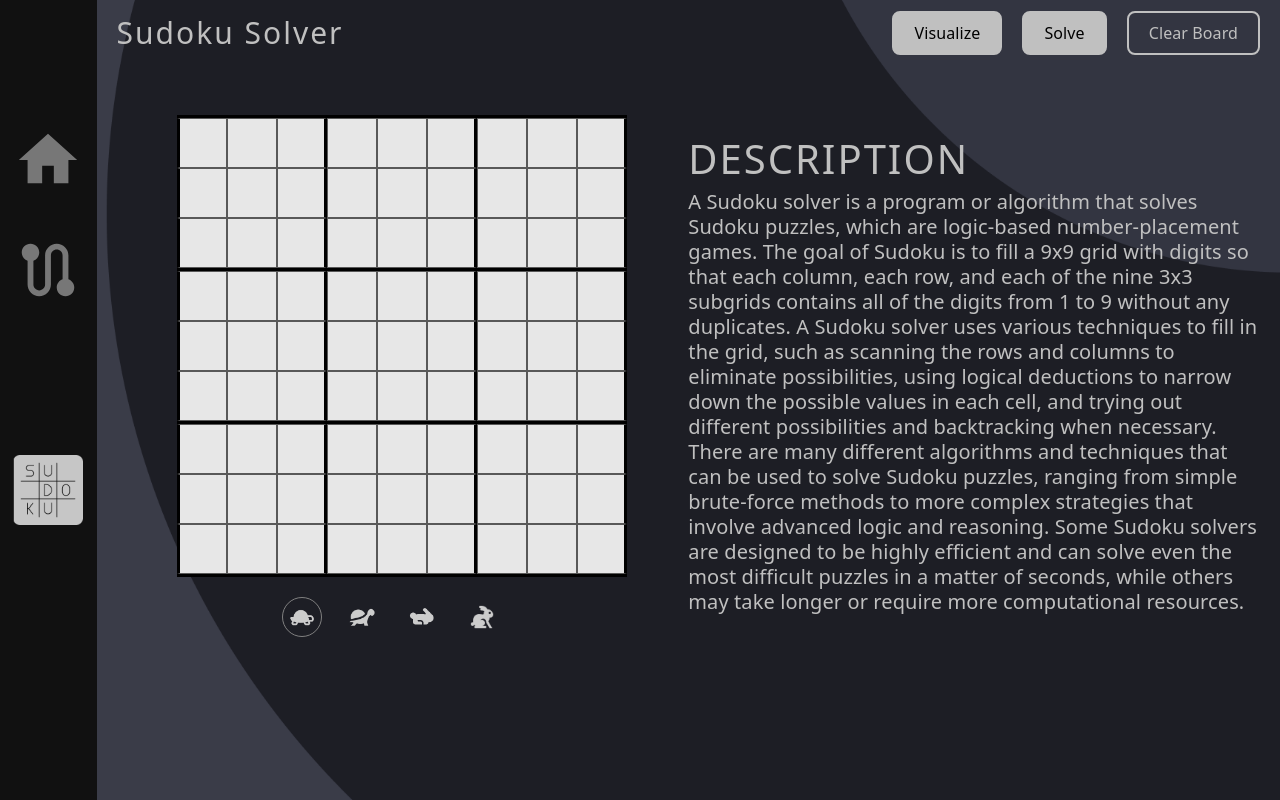
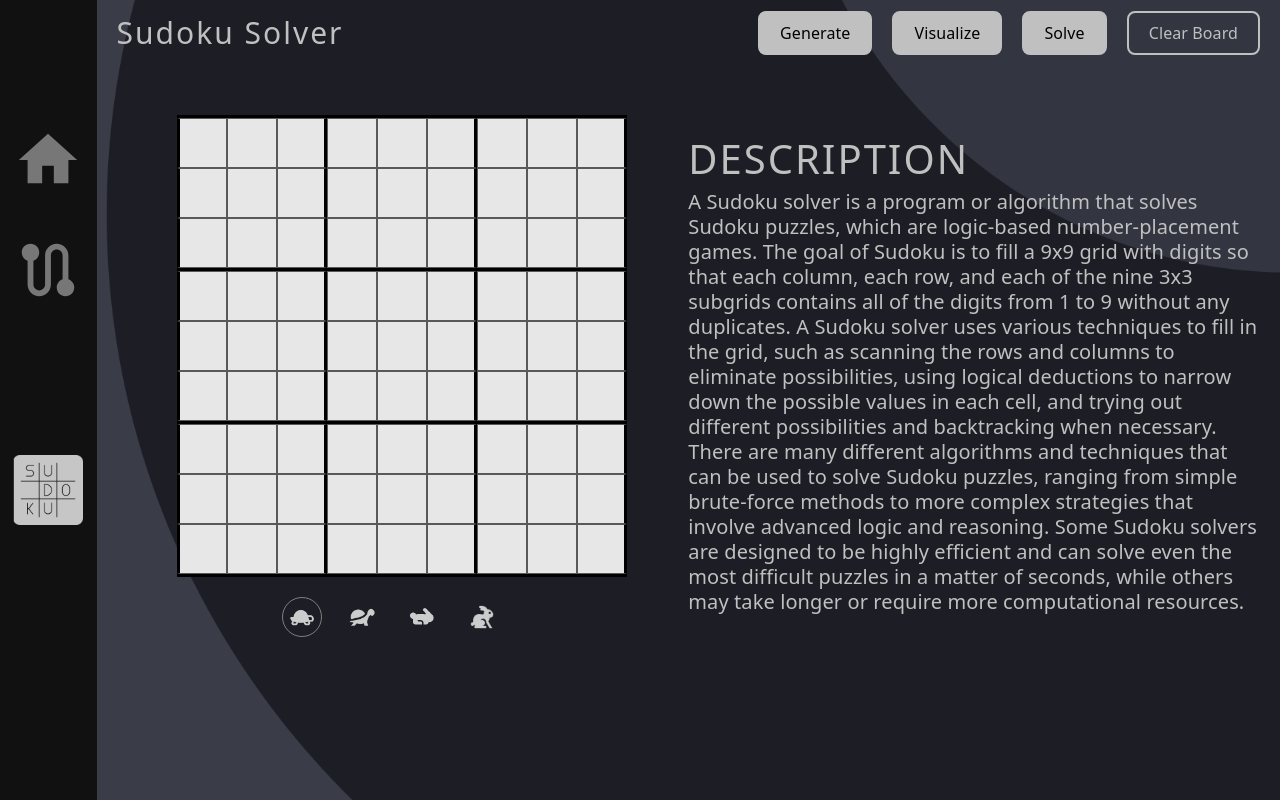
Before and after one commit to Sk47R/Visualize-IT, a React (Create React App) app: page /sudoku-solver in a window 1280 px wide. Built offline with nearby package versions, Linux system fonts and the light colour scheme; some icons are missing.

Commit message:
Sudoku solver: Add sudoku generation functionality

```diff
--- a/package.json
+++ b/package.json
@@ -16,6 +16,7 @@
     "react-dom": "^18.2.0",
     "react-router-dom": "^6.8.0",
     "react-scripts": "5.0.1",
+    "sudoku": "^0.0.3",
     "swiper": "^9.1.0",
     "web-vitals": "^2.1.4"
   },
--- a/src/Pages/SudokuSolver/SudokuSolver.jsx
+++ b/src/Pages/SudokuSolver/SudokuSolver.jsx
@@ -7,6 +7,8 @@ import fastRabbit from "../../assets/images/mdi_rabbit.png";
 
 import Grid from "@mui/material/Grid";
 import SideBar from "../../Components/SideBar/SideBar";
+
+import { makepuzzle } from "sudoku";
 
 import { useNavigate } from "react-router-dom";
 import React, { useState, useEffect } from "react";
@@ -29,6 +31,17 @@ function SudokuSolver() {
   const [steps] = useState([]);
   const [visualize, setVisualize] = useState(false);
   const [visualizeSpeed, setVisualizeSpeed] = useState(DEFAULT_SPEED);
+
+  const generateSudoku = () => {
+    const puzzle = makepuzzle();
+
+    const newGrid = grid.slice();
+    for (const [i, val] of puzzle.entries()) {
+      newGrid[i % 9][parseInt(i / 9)] = val ? val : "";
+    }
+
+    setGrid(newGrid);
+  };
 
   const possible = (row, col, n) => {
     for (let i = 0; i < 9; i++) {
@@ -120,7 +133,18 @@ function SudokuSolver() {
               Sudoku Solver
             </span>
           </div>
+
           <div className="sudokuSolver_right_top_right">
+            <div className="sudokuSolver_right_top_right_item margin_right_2">
+              <button
+                className="sudokuSolver_right_top_right_item_button fill_button"
+                disabled={visualize}
+                onClick={generateSudoku}
+              >
+                Generate
+              </button>
+            </div>
+
             <div className="sudokuSolver_right_top_right_item margin_right_2">
               <button
                 className="sudokuSolver_right_top_right_item_button fill_button"
@@ -136,6 +160,7 @@ function SudokuSolver() {
                 Visualize
               </button>
             </div>
+
             <div className="sudokuSolver_right_top_right_item margin_right_2">
               <button
                 className="sudokuSolver_right_top_right_item_button fill_button"
```
Also changed, not shown: 1 other file (tests, documents, lock files or other folders).
